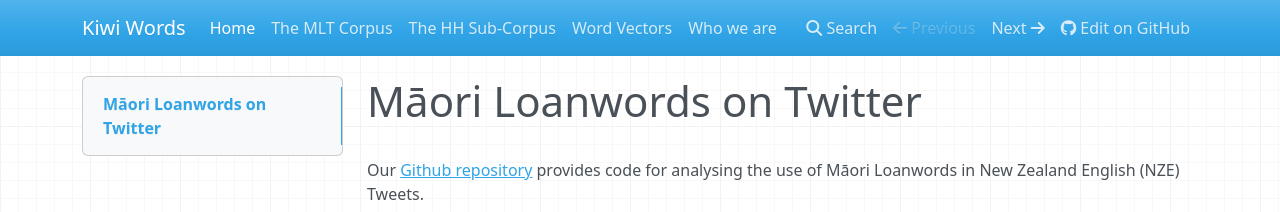
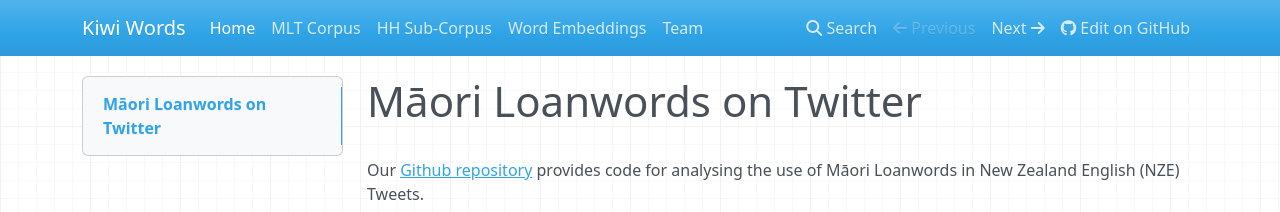
Before and after one commit to Waikato/kiwiwords, an MkDocs documentation site: the page built from docs/index.md, in a window 1280 px wide. Shown: the top 212 px of the page. Built offline with MkDocs 1.6.1, drawn with Linux system fonts in a browser that asks for light colours; nearby versions of some CDN libraries.

Commit message:
Update mkdocs.yml

```diff
--- a/mkdocs.yml
+++ b/mkdocs.yml
@@ -5,7 +5,7 @@ google_analytics: ['UA-139965982-2', 'mkdocs.org']
 site_description: Kiwi Words
 nav:
     - Home: index.md
-    - The MLT Corpus: corpus.md
-    - The HH Sub-Corpus : hh_corpus.md
-    - Word Vectors: word_vectors.md
-    - Who we are: team.md
+    - MLT Corpus: corpus.md
+    - HH Sub-Corpus : hh_corpus.md
+    - Word Embeddings: word_vectors.md
+    - Team: team.md
```
